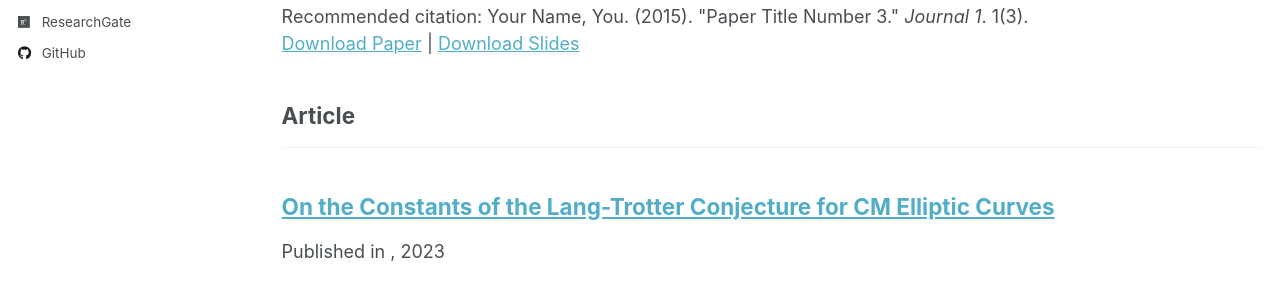
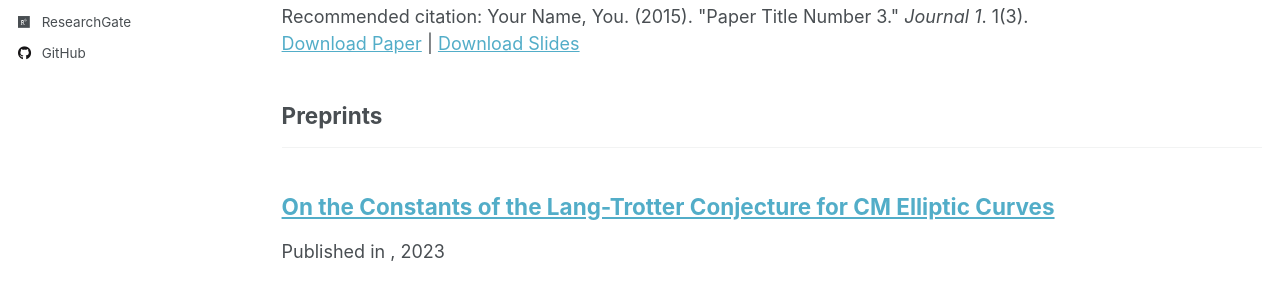
Before and after one commit to anishray49/anishray49.github.io, a Jekyll site: the page built from _pages/publications.html, in a window 1280 px wide and 900 px high. Shown: the part 447-739 px from the top of the window. Built offline with Jekyll 4.4.1, drawn with Linux system fonts in a browser that asks for light colours; some web fonts are replaced; a script that is not in the unit is left out.

Commit message:
Update _config.yml

```diff
--- a/_config.yml
+++ b/_config.yml
@@ -52,7 +52,7 @@ publication_category:
   conferences:
     title: 'Conference Papers'
   preprints:
-    title: 'Article'
+    title: 'Preprints'
   thesis:
     title: 'Thesis title'
 
```
